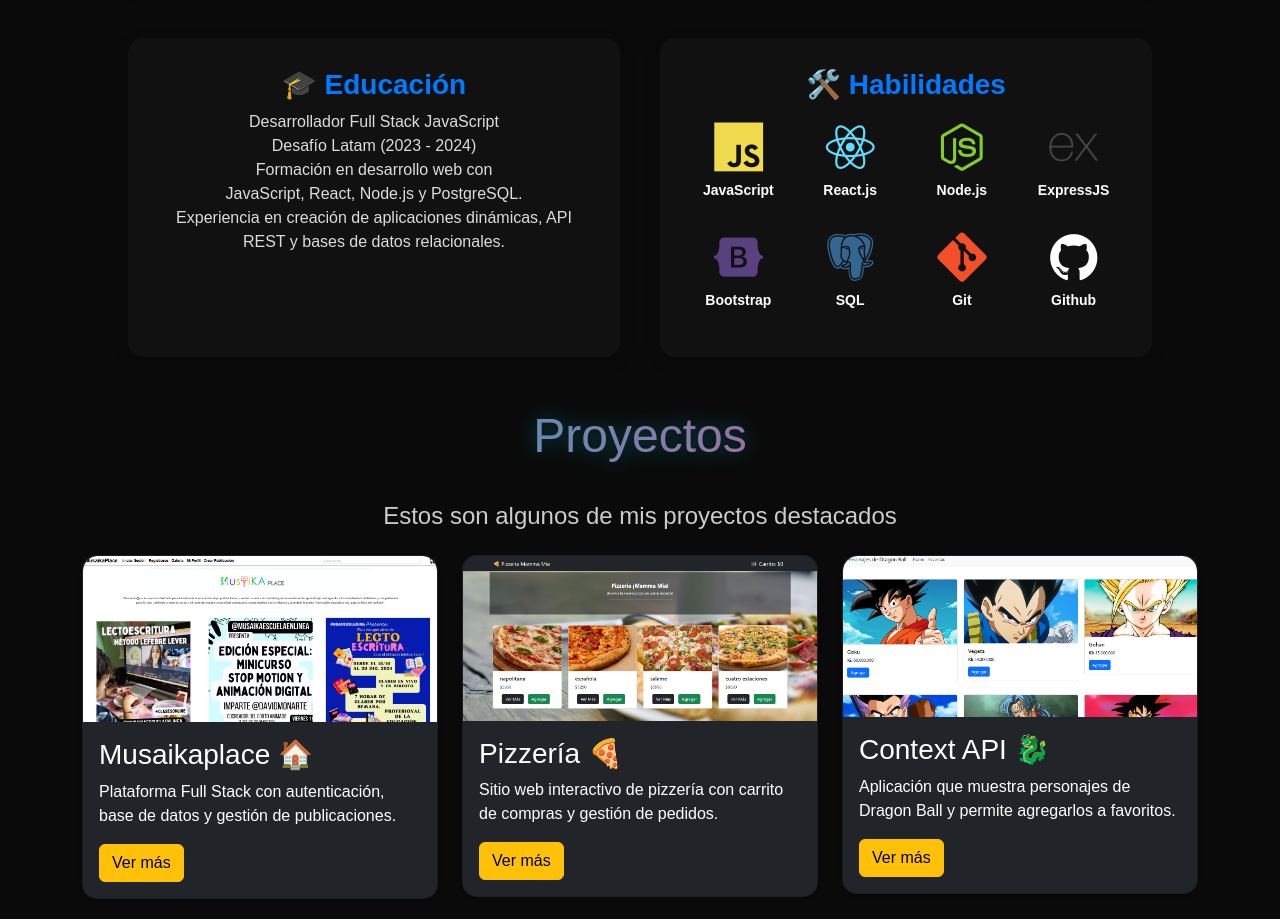
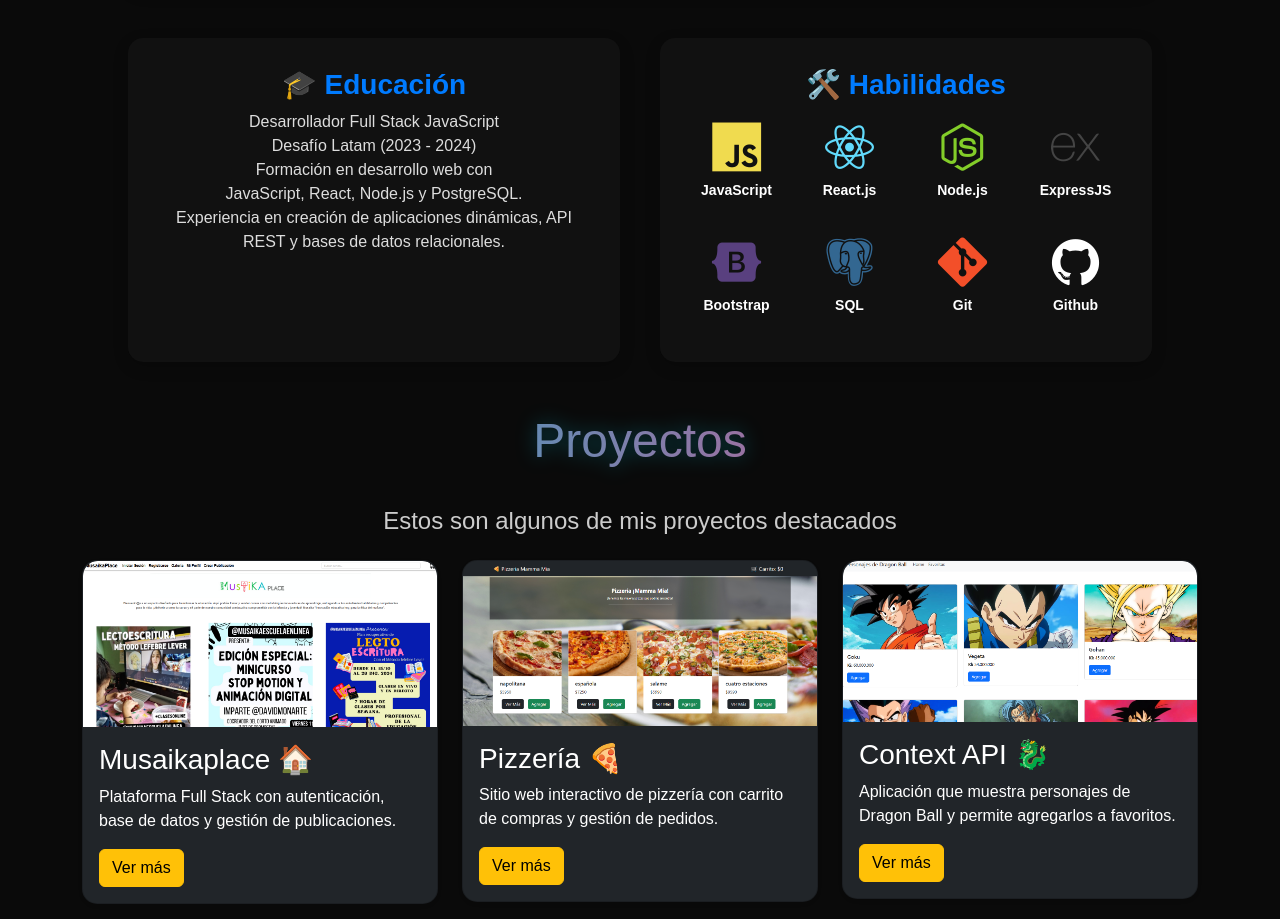
Before and after one commit to rachidboss23/Portafolio, a website: page index.html in a window 1280 px wide. Shown: the part 1220-2139 px from the top of the page. Drawn offline with nearby package versions, Linux system fonts and the light colour scheme.

Commit message:
Ajusté la grilla de iconos a 2 filas de 4

```diff
--- a/src/assets/css/styles.css
+++ b/src/assets/css/styles.css
@@ -181,13 +181,13 @@ header header {
 /* habilidades.css */
 .habilidades-grid {
     display: grid;
-    background-color: #111111;
-    grid-template-columns: repeat(auto-fit, minmax(80px, 1fr)); /* Tamaño ajustado */
-    gap: 15px;
+    grid-template-columns: repeat(4, 1fr); /* 4 columnas */
+    gap: 20px;
     justify-content: center;
     align-items: center;
     margin-top: 20px;
 }
+
 
 .habilidad {
     text-align: center;
```
